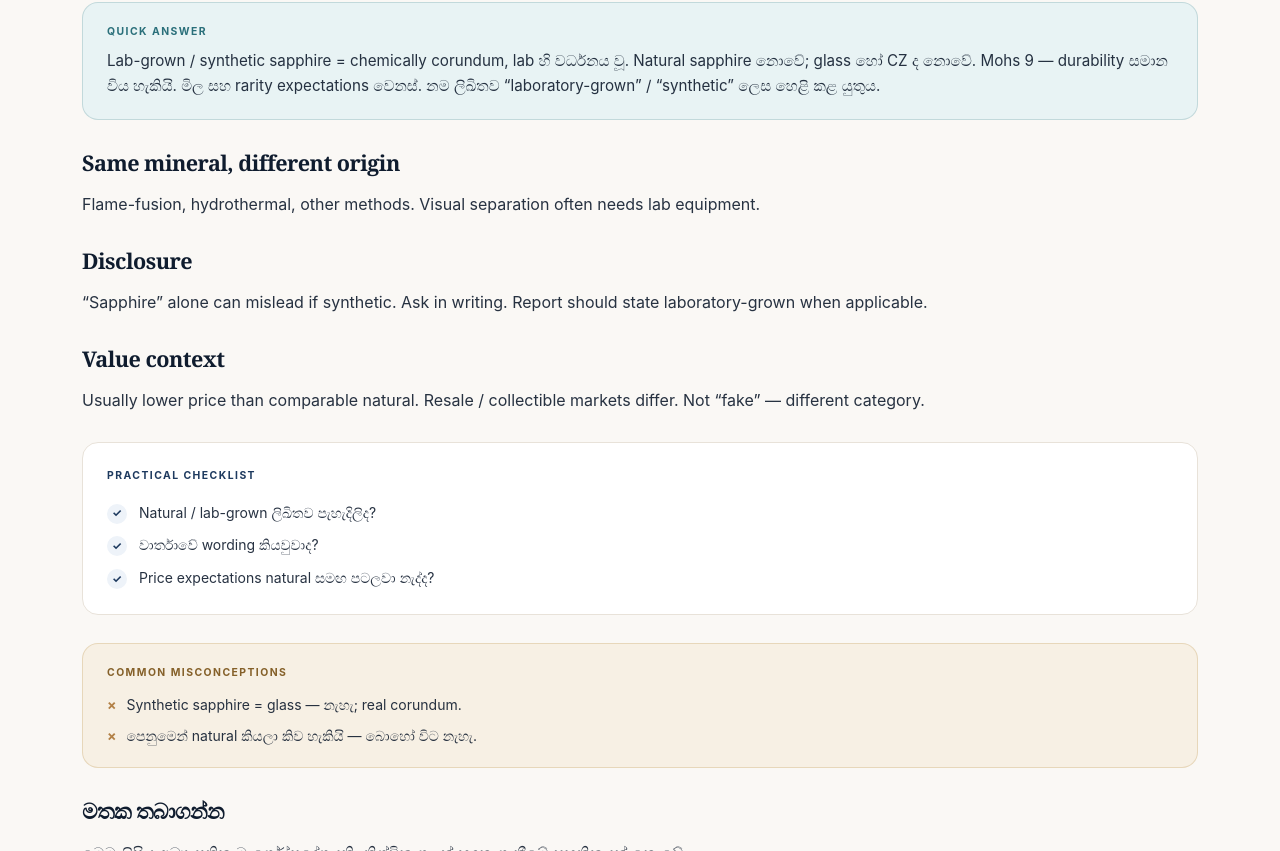
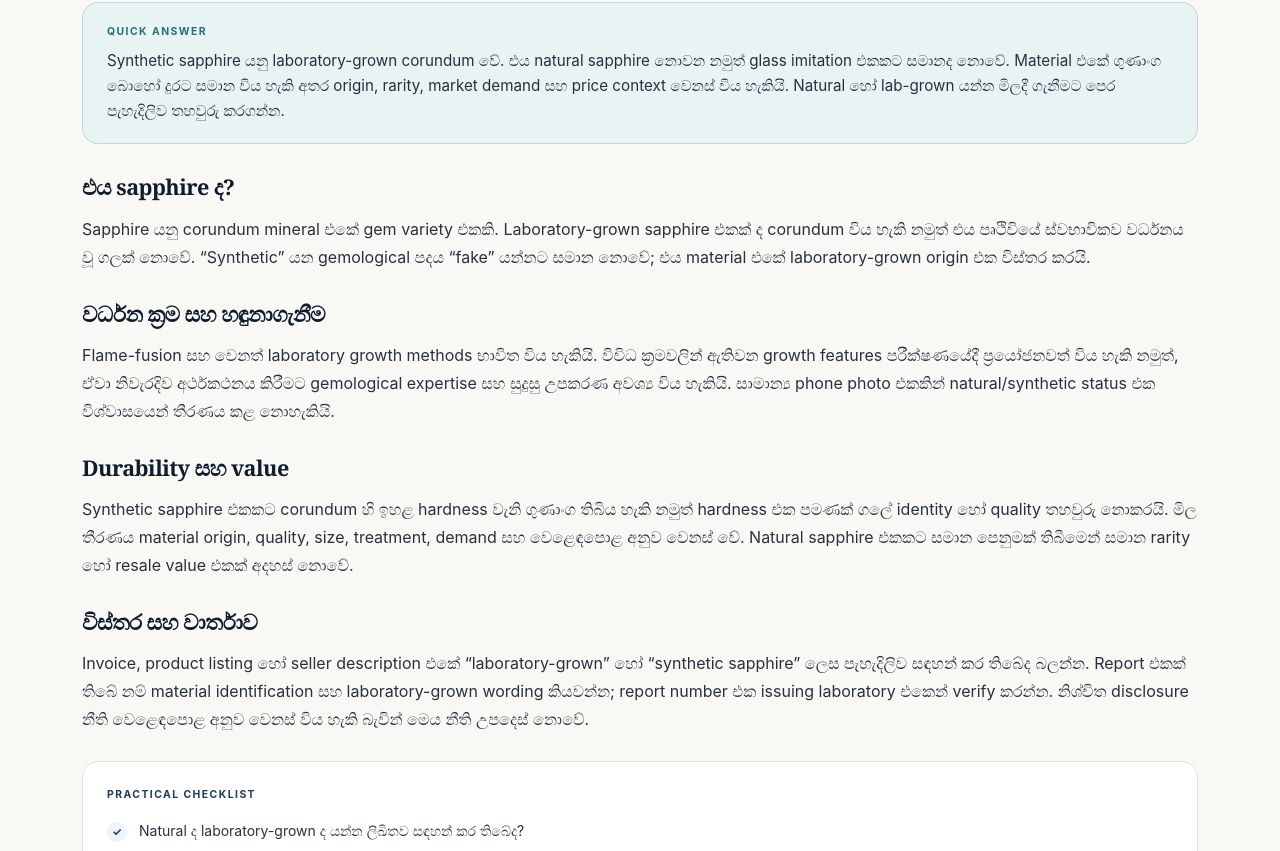
Before and after one commit to LinukaBandara/GemologyX, a Next.js app: page /si/learn/synthetic-sapphire-guide in a window 1280 px wide. Shown: the part 409-1260 px from the top of the page. Built offline with nearby package versions, Linux system fonts and the light colour scheme.

Commit message:
Expand lab-grown sapphire buyer guide

```diff
--- a/src/app/si/learn/synthetic-sapphire-guide/page.tsx
+++ b/src/app/si/learn/synthetic-sapphire-guide/page.tsx
@@ -1,72 +1,59 @@
 import type { Metadata } from "next";
-import {
-  ArticleLayout,
-  ArticleSection,
-  QuickAnswer,
-  PracticalChecklist,
-  Misconceptions,
-} from "@/components/article-layout";
+import { ArticleLayout, ArticleSection, QuickAnswer, PracticalChecklist, Misconceptions } from "@/components/article-layout";
 
 export const metadata: Metadata = {
-  title: "Synthetic / Lab-grown Sapphire | GemologyX",
-  description:
-    "Lab-grown sapphire යනු කුමක්ද, natural සමඟ වෙනස, disclosure සහ මිලදී ගැනීමේ උපදෙස්.",
+  title: "Synthetic Sapphire / Lab-grown නිල්මැණික් මාර්ගෝපදේශය | GemologyX",
+  description: "Laboratory-grown sapphire යනු කුමක්ද, natural sapphire සමඟ වෙනස, disclosure සහ report wording.",
+  alternates: { canonical: "/si/learn/synthetic-sapphire-guide" },
 };
 
 export default function Page() {
   return (
     <ArticleLayout
       category="සිංහල මැණික් දැනුම"
-      readTime="මිනිත්තු 6"
-      title="Synthetic / Lab-grown Sapphire — මූලික"
+      readTime="මිනිත්තු 7"
+      title="Synthetic Sapphire / Lab-grown Sapphire"
       crumbHref="/si/learn/natural-vs-synthetic-gemstones"
-      crumbLabel="ස්වභාවික vs කෘත්‍රිම"
-      lastReviewed="2026-10-25"
+      crumbLabel="Natural vs lab-grown"
+      lastReviewed="2026-11-02"
       related={[
-        { label: "ස්වභාවික vs කෘත්‍රිම", href: "/si/learn/natural-vs-synthetic-gemstones" },
-        { label: "නිල්මැණික් මාර්ගෝපදේශය", href: "/si/learn/blue-sapphire-complete-guide" },
-        { label: "වාර්තාවක් කියවීම", href: "/si/learn/how-to-read-gem-report" },
+        { label: "Natural සහ synthetic අතර වෙනස", href: "/si/learn/natural-vs-synthetic-gemstones" },
+        { label: "මැණික් පද reference", href: "/si/learn/natural-synthetic-imitation-gems" },
+        { label: "නිල්මැණික් report guide", href: "/si/learn/blue-sapphire-lab-report" },
       ]}
     >
       <QuickAnswer>
-        <p>
-          Lab-grown / synthetic sapphire = chemically corundum, lab හි
-          වර්ධනය වූ. Natural sapphire නොවේ; glass හෝ CZ ද නොවේ. Mohs 9 —
-          durability සමාන විය හැකියි. මිල සහ rarity expectations වෙනස්. නම
-          ලිඛිතව “laboratory-grown” / “synthetic” ලෙස හෙළි කළ යුතුය.
-        </p>
+        <p>Synthetic sapphire යනු laboratory-grown corundum වේ. එය natural sapphire නොවන නමුත් glass imitation එකකට සමානද නොවේ. Material එකේ ගුණාංග බොහෝ දුරට සමාන විය හැකි අතර origin, rarity, market demand සහ price context වෙනස් විය හැකියි. Natural හෝ lab-grown යන්න මිලදී ගැනීමට පෙර පැහැදිලිව තහවුරු කරගන්න.</p>
       </QuickAnswer>
 
-      <ArticleSection heading="Same mineral, different origin">
-        <p>Flame-fusion, hydrothermal, other methods. Visual separation often needs lab equipment.</p>
+      <ArticleSection heading="එය sapphire ද?">
+        <p>Sapphire යනු corundum mineral එකේ gem variety එකකි. Laboratory-grown sapphire එකක් ද corundum විය හැකි නමුත් එය පෘථිවියේ ස්වභාවිකව වර්ධනය වූ ගලක් නොවේ. “Synthetic” යන gemological පදය “fake” යන්නට සමාන නොවේ; එය material එකේ laboratory-grown origin එක විස්තර කරයි.</p>
       </ArticleSection>
 
-      <ArticleSection heading="Disclosure">
-        <p>“Sapphire” alone can mislead if synthetic. Ask in writing. Report should state laboratory-grown when applicable.</p>
+      <ArticleSection heading="වර්ධන ක්‍රම සහ හඳුනාගැනීම">
+        <p>Flame-fusion සහ වෙනත් laboratory growth methods භාවිත විය හැකියි. විවිධ ක්‍රමවලින් ඇතිවන growth features පරීක්ෂණයේදී ප්‍රයෝජනවත් විය හැකි නමුත්, ඒවා නිවැරදිව අර්ථකථනය කිරීමට gemological expertise සහ සුදුසු උපකරණ අවශ්‍ය විය හැකියි. සාමාන්‍ය phone photo එකකින් natural/synthetic status එක විශ්වාසයෙන් තීරණය කළ නොහැකියි.</p>
       </ArticleSection>
 
-      <ArticleSection heading="Value context">
-        <p>Usually lower price than comparable natural. Resale / collectible markets differ. Not “fake” — different category.</p>
+      <ArticleSection heading="Durability සහ value">
+        <p>Synthetic sapphire එකකට corundum හි ඉහළ hardness වැනි ගුණාංග තිබිය හැකි නමුත් hardness එක පමණක් ගලේ identity හෝ quality තහවුරු නොකරයි. මිල තීරණය material origin, quality, size, treatment, demand සහ වෙළෙඳපොළ අනුව වෙනස් වේ. Natural sapphire එකකට සමාන පෙනුමක් තිබීමෙන් සමාන rarity හෝ resale value එකක් අදහස් නොවේ.</p>
       </ArticleSection>
 
-      <PracticalChecklist
-        items={[
-          "Natural / lab-grown ලිඛිතව පැහැදිලිද?",
-          "වාර්තාවේ wording කියවුවාද?",
-          "Price expectations natural සමඟ පටලවා නැද්ද?",
-        ]}
-      />
+      <ArticleSection heading="විස්තර සහ වාර්තාව">
+        <p>Invoice, product listing හෝ seller description එකේ “laboratory-grown” හෝ “synthetic sapphire” ලෙස පැහැදිලිව සඳහන් කර තිබේද බලන්න. Report එකක් තිබේ නම් material identification සහ laboratory-grown wording කියවන්න; report number එක issuing laboratory එකෙන් verify කරන්න. නිශ්චිත disclosure නීති වෙළෙඳපොළ අනුව වෙනස් විය හැකි බැවින් මෙය නීති උපදෙස් නොවේ.</p>
+      </ArticleSection>
 
-      <Misconceptions
-        items={[
-          "Synthetic sapphire = glass — නැහැ; real corundum.",
-          "පෙනුමෙන් natural කියලා කිව හැකියි — බොහෝ විට නැහැ.",
-        ]}
-      />
+      <PracticalChecklist items={[
+        "Natural ද laboratory-grown ද යන්න ලිඛිතව සඳහන් කර තිබේද?",
+        "Price comparison එක natural සහ lab-grown stones අතර පැහැදිලිද?",
+        "Report එකක් තිබේ නම් verify කර details ගලට ගැළපේද බලන්න.",
+        "Return policy සහ invoice එකේ material description එක තබාගන්න.",
+      ]} />
 
-      <ArticleSection heading="මතක තබාගන්න">
-        <p>මෙම ලිපිය අධ්‍යාපනික මාර්ගෝපදේශයකි. නිශ්චිත ගලක් හඳුනාගැනීමේ සහතිකයක් නොවේ.</p>
-      </ArticleSection>
+      <Misconceptions items={[
+        "Synthetic sapphire කියන්නේ glass — නැහැ; synthetic sapphire යනු lab-grown corundum විය හැකියි.",
+        "Synthetic කියන්නේ අනිවාර්යයෙන්ම දුර්වල — material properties සහ product quality වෙනම සලකා බලන්න.",
+        "Natural වගේ පෙනෙන නිසා natural — පෙනුම පමණක් ප්‍රමාණවත් නැහැ.",
+      ]} />
     </ArticleLayout>
   );
 }
```
